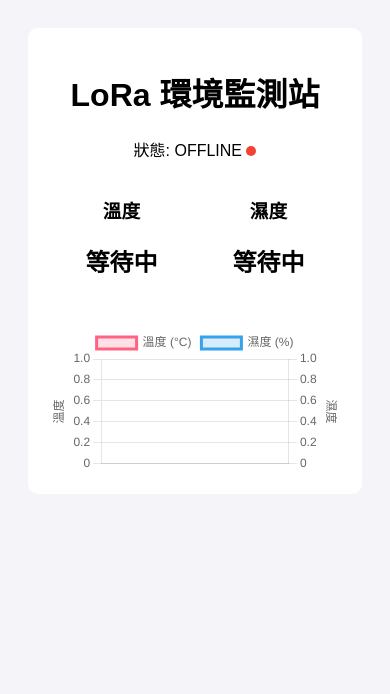
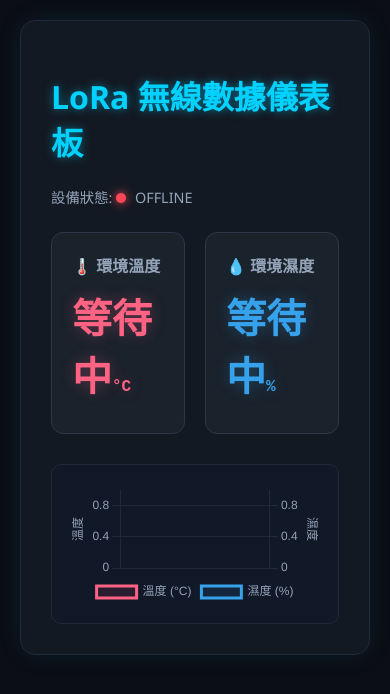
Before and after one commit to 0918tonychen-commits/ysz, a Flask app: page / in a window 390 px wide. Shown: the top 694 px of the page. Run offline with Flask 3, Linux system fonts and the light colour scheme; data that the repository does not hold is empty.

Commit message:
style: upgrade to dark futuristic UI with responsive data cards and themed charts

```diff
--- a/templates/index.html
+++ b/templates/index.html
@@ -3,30 +3,77 @@
 <head>
     <meta charset="UTF-8">
     <meta name="viewport" content="width=device-width, initial-scale=1.0">
-    <title>LoRa 實時監測站</title>
+    <title>LoRa 實時監測站 | 科技版</title>
     <script src="https://cdn.jsdelivr.net/npm/chart.js"></script>
     <style>
-        body { font-family: sans-serif; text-align: center; background: #f4f4f9; padding: 20px; }
-        .container { max-width: 800px; margin: auto; background: white; padding: 20px; border-radius: 10px; shadow: 0 2px 5px rgba(0,0,0,0.1); }
-        .status-dot { height: 10px; width: 10px; border-radius: 50%; display: inline-block; }
-        .online { background-color: #4caf50; }
-        .offline { background-color: #f44336; }
-        .chart-box { margin-top: 30px; }
+        /* 科技感深色背景 */
+        body {
+            font-family: 'Segoe UI', Roboto, sans-serif;
+            background: #0b0e14;
+            color: #e0e6ed;
+            margin: 0;
+            padding: 20px;
+        }
+
+        .container {
+            max-width: 900px;
+            margin: auto;
+            background: rgba(20, 26, 35, 0.95);
+            padding: 30px;
+            border-radius: 15px;
+            border: 1px solid #1f2937;
+            box-shadow: 0 0 25px rgba(0, 168, 255, 0.1);
+        }
+
+        h1 { color: #00d2ff; text-shadow: 0 0 10px rgba(0, 210, 255, 0.5); }
+
+        /* 狀態燈 */
+        .status-box { font-size: 0.9em; margin-bottom: 25px; color: #94a3b8; }
+        .status-dot { height: 10px; width: 10px; border-radius: 50%; display: inline-block; margin-right: 5px; }
+        .online { background: #00ff88; box-shadow: 0 0 10px #00ff88; }
+        .offline { background: #ff4757; box-shadow: 0 0 10px #ff4757; }
+
+        /* 數據卡片 */
+        .card-container { display: flex; gap: 20px; justify-content: center; margin-bottom: 30px; }
+        .card {
+            background: #1a222c;
+            border: 1px solid #2d3748;
+            border-radius: 12px;
+            padding: 20px;
+            width: 45%;
+            transition: transform 0.2s;
+        }
+        .card:hover { transform: translateY(-5px); border-color: #00d2ff; }
+        .card h3 { color: #94a3b8; font-size: 1rem; margin: 0; }
+        .card h2 { font-size: 2.5rem; margin: 10px 0; font-family: 'Courier New', monospace; }
+
+        #temp-val { color: #ff6384; text-shadow: 0 0 15px rgba(255, 99, 132, 0.3); }
+        #hum-val { color: #36a2eb; text-shadow: 0 0 15px rgba(54, 162, 235, 0.3); }
+
+        .chart-box {
+            background: #111827;
+            padding: 15px;
+            border-radius: 10px;
+            border: 1px solid #1f2937;
+        }
     </style>
 </head>
 <body>
     <div class="container">
-        <h1>LoRa 環境監測站</h1>
-        <p>狀態: <span id="status-text">檢查中...</span> <span id="status-dot" class="status-dot"></span></p>
+        <h1>LoRa 無線數據儀表板</h1>
+        <div class="status-box">
+            設備狀態: <span id="status-dot" class="status-dot offline"></span>
+            <span id="status-text">OFFLINE</span>
+        </div>
 
-        <div style="display: flex; justify-content: space-around;">
-            <div>
-                <h3>溫度</h3>
-                <h2 id="temp-val">-- °C</h2>
+        <div class="card-container">
+            <div class="card">
+                <h3>🌡️ 環境溫度</h3>
+                <h2 id="temp-val">--<span style="font-size: 1rem;">°C</span></h2>
             </div>
-            <div>
-                <h3>濕度</h3>
-                <h2 id="hum-val">-- %</h2>
+            <div class="card">
+                <h3>💧 環境濕度</h3>
+                <h2 id="hum-val">--<span style="font-size: 1rem;">%</span></h2>
             </div>
         </div>
 
@@ -36,6 +83,10 @@
     </div>
 
     <script>
+        // 設定 Chart.js 預設顏色
+        Chart.defaults.color = '#94a3b8';
+        Chart.defaults.borderColor = '#1f2937';
+
         const ctx = document.getElementById('myChart').getContext('2d');
         const myChart = new Chart(ctx, {
             type: 'line',
@@ -46,22 +97,25 @@
                         label: '溫度 (°C)',
                         data: [],
                         borderColor: '#ff6384',
-                        backgroundColor: 'rgba(255, 99, 132, 0.2)',
+                        backgroundColor: 'rgba(255, 99, 132, 0.1)',
+                        fill: true,
                         yAxisID: 'y',
-                        tension: 0.3
+                        tension: 0.4
                     },
                     {
                         label: '濕度 (%)',
                         data: [],
                         borderColor: '#36a2eb',
-                        backgroundColor: 'rgba(54, 162, 235, 0.2)',
+                        backgroundColor: 'rgba(54, 162, 235, 0.1)',
+                        fill: true,
                         yAxisID: 'y1',
-                        tension: 0.3
+                        tension: 0.4
                     }
                 ]
             },
             options: {
                 responsive: true,
+                plugins: { legend: { position: 'bottom' } },
                 scales: {
                     y: { type: 'linear', position: 'left', title: { display: true, text: '溫度' } },
                     y1: { type: 'linear', position: 'right', grid: { drawOnChartArea: false }, title: { display: true, text: '濕度' } }
@@ -73,26 +127,26 @@
             fetch('/api/data')
                 .then(res => res.json())
                 .then(data => {
-                    // 更新數字
-                    document.getElementById('temp-val').innerText = data.temperature;
-                    document.getElementById('hum-val').innerText = data.humidity;
+                    // 更新數值 (如果 bridge.py 已經把單位弄掉，這裡顯示會很乾淨)
+                    document.getElementById('temp-val').innerHTML = `${data.temperature}<span style="font-size:1rem">°C</span>`;
+                    document.getElementById('hum-val').innerHTML = `${data.humidity}<span style="font-size:1rem">%</span>`;
 
-                    // 更新狀態燈
+                    // 更新狀態
                     const dot = document.getElementById('status-dot');
                     const text = document.getElementById('status-text');
                     text.innerText = data.status.toUpperCase();
-                    dot.className = 'status-dot ' + data.status;
+                    dot.className = 'status-dot ' + (data.status === 'online' ? 'online' : 'offline');
 
                     // 更新圖表
                     myChart.data.labels = data.history.labels;
                     myChart.data.datasets[0].data = data.history.temp;
                     myChart.data.datasets[1].data = data.history.hum;
-                    myChart.update('none'); // 靜默更新不觸發動畫，效能較好
-                });
+                    myChart.update('none');
+                })
+                .catch(err => console.error("抓取失敗:", err));
         }
 
-        // 每 3 秒抓一次數據
-        setInterval(fetchData, 3000);
+        setInterval(fetchData, 3000); // 每 3 秒更新
         fetchData();
     </script>
 </body>
```
